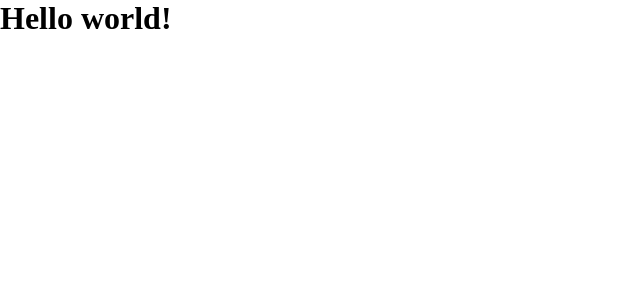
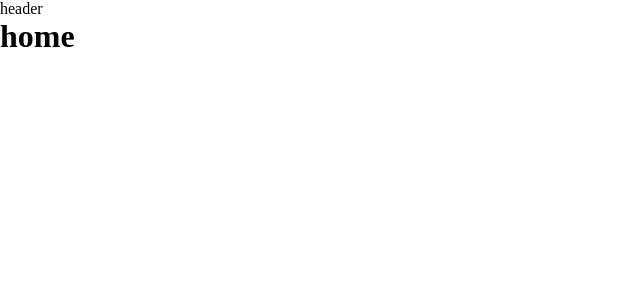
Before and after one commit to afizsavage/books-store, a React (Create React App) app: page / in a window 1280 px wide. Shown: the top 300 px of the page, without its empty margins (0-640 px from the left). Built offline with nearby package versions, Linux system fonts and the light colour scheme.

Commit message:
Add routes

```diff
--- a/package.json
+++ b/package.json
@@ -8,6 +8,8 @@
     "@testing-library/user-event": "^13.5.0",
     "react": "^17.0.2",
     "react-dom": "^17.0.2",
+    "react-redux": "^7.2.6",
+    "react-router-dom": "^5.3.0",
     "react-scripts": "5.0.0",
     "web-vitals": "^2.1.4"
   },
--- a/src/App.js
+++ b/src/App.js
@@ -1,10 +1,22 @@
+import { Route, Switch, BrowserRouter as Router } from 'react-router-dom';
 import './App.css';
 
 function App() {
   return (
-    <div className="App">
-      <h1>Hello world!</h1>
-    </div>
+    <Router>
+      <header>header</header>
+      <Switch>
+        <Route exact path="/">
+          <h1>home</h1>
+        </Route>
+        <Route path="/books">
+          <h1>Books</h1>
+        </Route>
+        <Route path="/categories">
+          <h1>categories</h1>
+        </Route>
+      </Switch>
+    </Router>
   );
 }
 
--- a/src/index.js
+++ b/src/index.js
@@ -1,7 +1,6 @@
 import React from 'react';
 import ReactDOM from 'react-dom';
 import App from './App';
-import reportWebVitals from './reportWebVitals';
 
 ReactDOM.render(
   <React.StrictMode>
@@ -9,8 +8,3 @@ ReactDOM.render(
   </React.StrictMode>,
   document.getElementById('root'),
 );
-
-// If you want to start measuring performance in your app, pass a function
-// to log results (for example: reportWebVitals(console.log))
-// or send to an analytics endpoint. Learn more: https://bit.ly/CRA-vitals
-reportWebVitals();
--- a/src/reportWebVitals.js
+++ /dev/null
@@ -1,13 +0,0 @@
-const reportWebVitals = onPerfEntry => {
-  if (onPerfEntry && onPerfEntry instanceof Function) {
-    import('web-vitals').then(({ getCLS, getFID, getFCP, getLCP, getTTFB }) => {
-      getCLS(onPerfEntry);
-      getFID(onPerfEntry);
-      getFCP(onPerfEntry);
-      getLCP(onPerfEntry);
-      getTTFB(onPerfEntry);
-    });
-  }
-};
-
-export default reportWebVitals;
```
Also changed, not shown: 1 other file (tests, documents, lock files or other folders).
